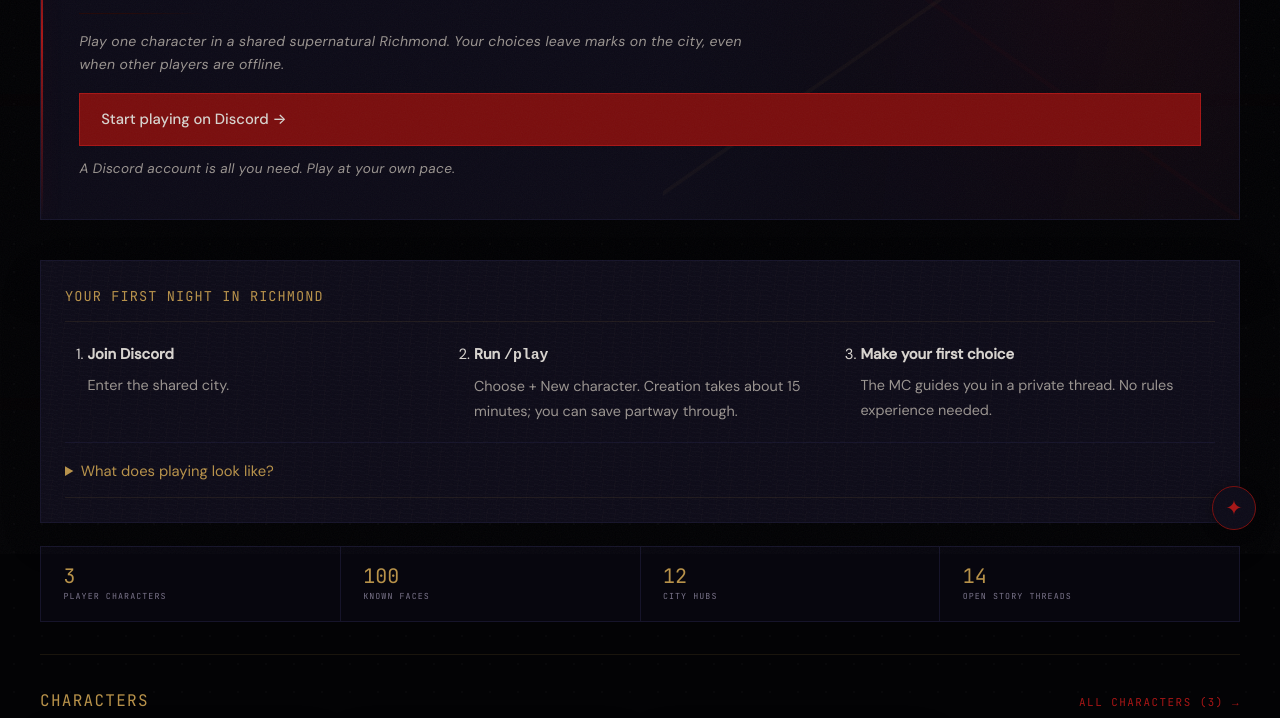
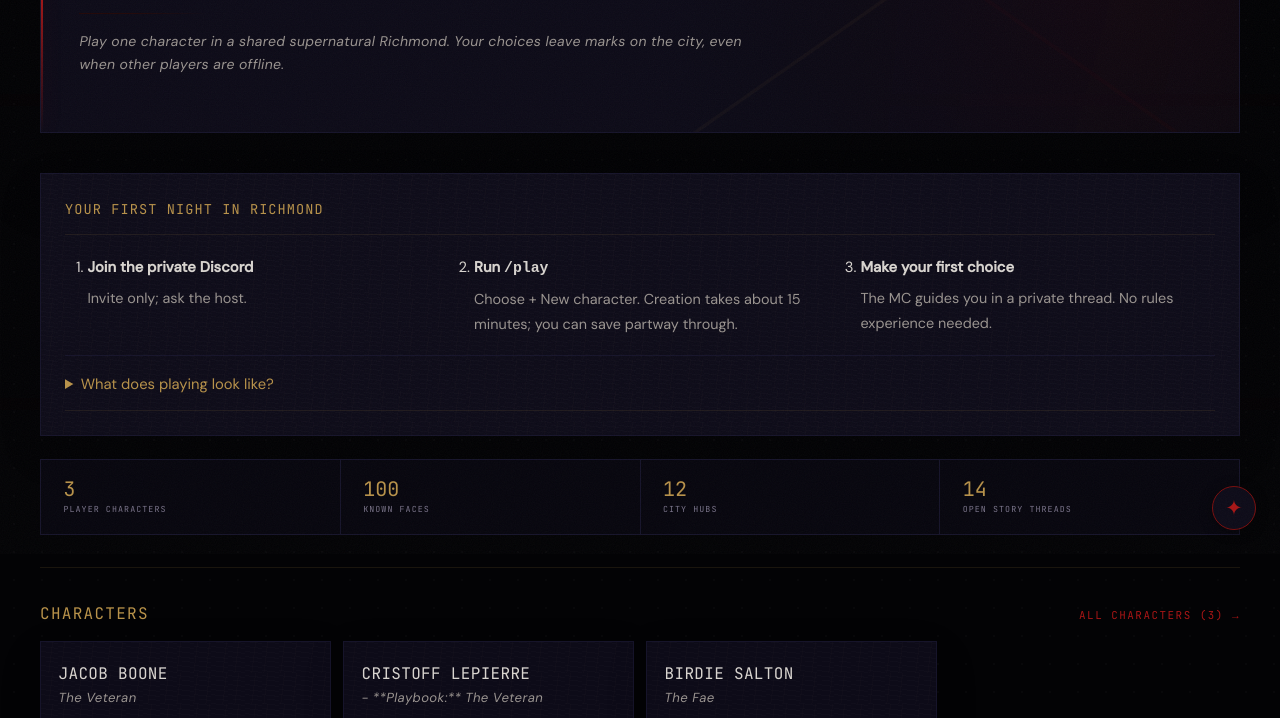
Before and after one commit to revel911/city-of-shadows, a website with bundled scripts: page dashboard/index.html in a window 1280 px wide. Shown: the part 246-964 px from the top of the page. Built offline with nearby package versions, Linux system fonts and the light colour scheme; files whose address does not match are found by name; a web font is replaced by a local one.

Commit message:
dashboard: remove public Discord invite; server is private
Co-Authored-By: Claude Opus 5.5 <noreply@anthropic.com>

```diff
--- a/dashboard/app.js
+++ b/dashboard/app.js
@@ -452,12 +452,10 @@ async function renderSummary() {
       <p>The city breathes. The city bleeds. The city remembers.</p>
       <div class="ornament" aria-hidden="true"></div>
       <p class="hero-explainer">Play one character in a shared supernatural Richmond. Your choices leave marks on the city, even when other players are offline.</p>
-      <a class="play-button" href="https://discord.gg/f8VCHxVAqj" target="_blank" rel="noopener noreferrer">Start playing on Discord &rarr;</a>
-      <p class="play-caption">A Discord account is all you need. Play at your own pace.</p>
     </header>
     <section class="card start-guide" aria-labelledby="start-guide-title">
       <h2 id="start-guide-title">Your first night in Richmond</h2>
-      <ol class="start-steps"><li><strong>Join Discord</strong><span>Enter the shared city.</span></li><li><strong>Run <code>/play</code></strong><span>Choose + New character. Creation takes about 15 minutes; you can save partway through.</span></li><li><strong>Make your first choice</strong><span>The MC guides you in a private thread. No rules experience needed.</span></li></ol>
+      <ol class="start-steps"><li><strong>Join the private Discord</strong><span>Invite only; ask the host.</span></li><li><strong>Run <code>/play</code></strong><span>Choose + New character. Creation takes about 15 minutes; you can save partway through.</span></li><li><strong>Make your first choice</strong><span>The MC guides you in a private thread. No rules experience needed.</span></li></ol>
       <details class="play-example"><summary>What does playing look like?</summary><p><strong>You:</strong> I ask the night clerk why my name is already in the visitor book.</p><p><strong>MC:</strong> She turns it toward you. The signature is yours. Tomorrow's date is beside it. "You asked me not to let you upstairs." The lift opens behind her. What do you do?</p><p class="empty-note">Illustrative exchange. Your story follows your choices. Use OOC for questions, Quick recap to catch up, and Save &amp; end when you're done.</p></details>
     </section>
     <div class="world-vitals" aria-label="World at a glance">
--- a/dashboard/polish.css
+++ b/dashboard/polish.css
@@ -457,9 +457,6 @@ button { border-radius: 0; }
 
 /* Entry path and readable, directly linked chronicle records. */
 .hero-explainer { max-width: 42rem; margin: 1rem 0; }
-.play-button { display: inline-flex; align-items: center; min-height: 48px; padding: .8rem 1.3rem; background: var(--blood); border: 1px solid var(--blood-light); color: var(--parchment); font-weight: 500; }
-.play-button:hover { background: var(--blood-bright); }
-.summary-hero .play-caption { font-size: .85rem; margin-top: .7rem; }
 .start-guide { margin: 0 0 1.5rem; }
 .start-steps { display: grid; grid-template-columns: repeat(3, minmax(0, 1fr)); gap: 2rem; padding-left: 1.4rem; }
 .start-steps strong, .start-steps span { display: block; }
@@ -482,4 +479,4 @@ button { border-radius: 0; }
 .connection-list a { display: block; color: var(--gold-light); margin-top: .3rem; }
 .pressure-stage { color: var(--gold-light); margin: 1rem 0; }
 body[data-route='entity'] .page-header h1 { font-size: clamp(2rem, 5vw, 4rem); overflow-wrap: anywhere; }
-@media (max-width: 639px) { .start-steps { grid-template-columns: 1fr; gap: 1rem; } .play-button { width: 100%; justify-content: center; } }
+@media (max-width: 639px) { .start-steps { grid-template-columns: 1fr; gap: 1rem; } }
```
